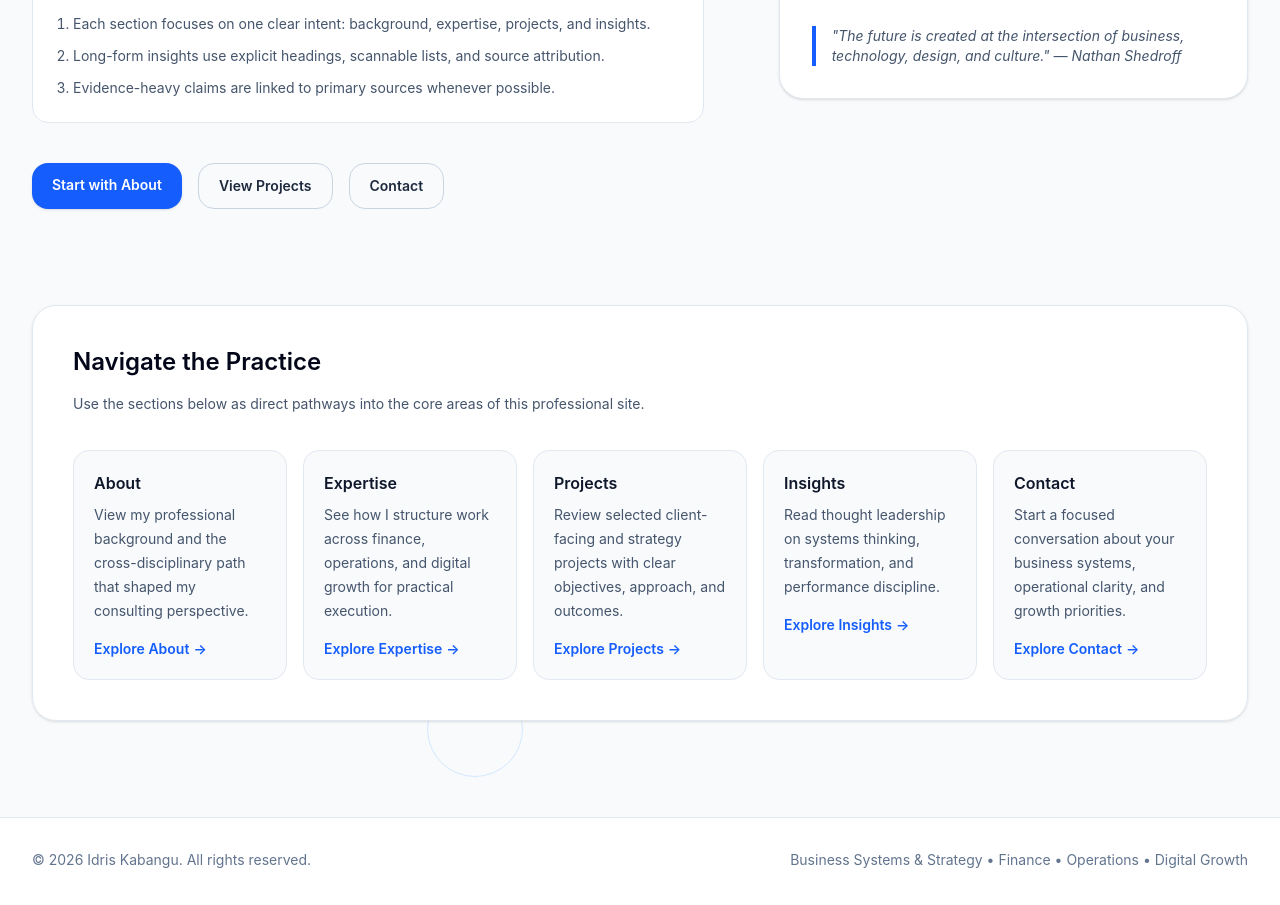
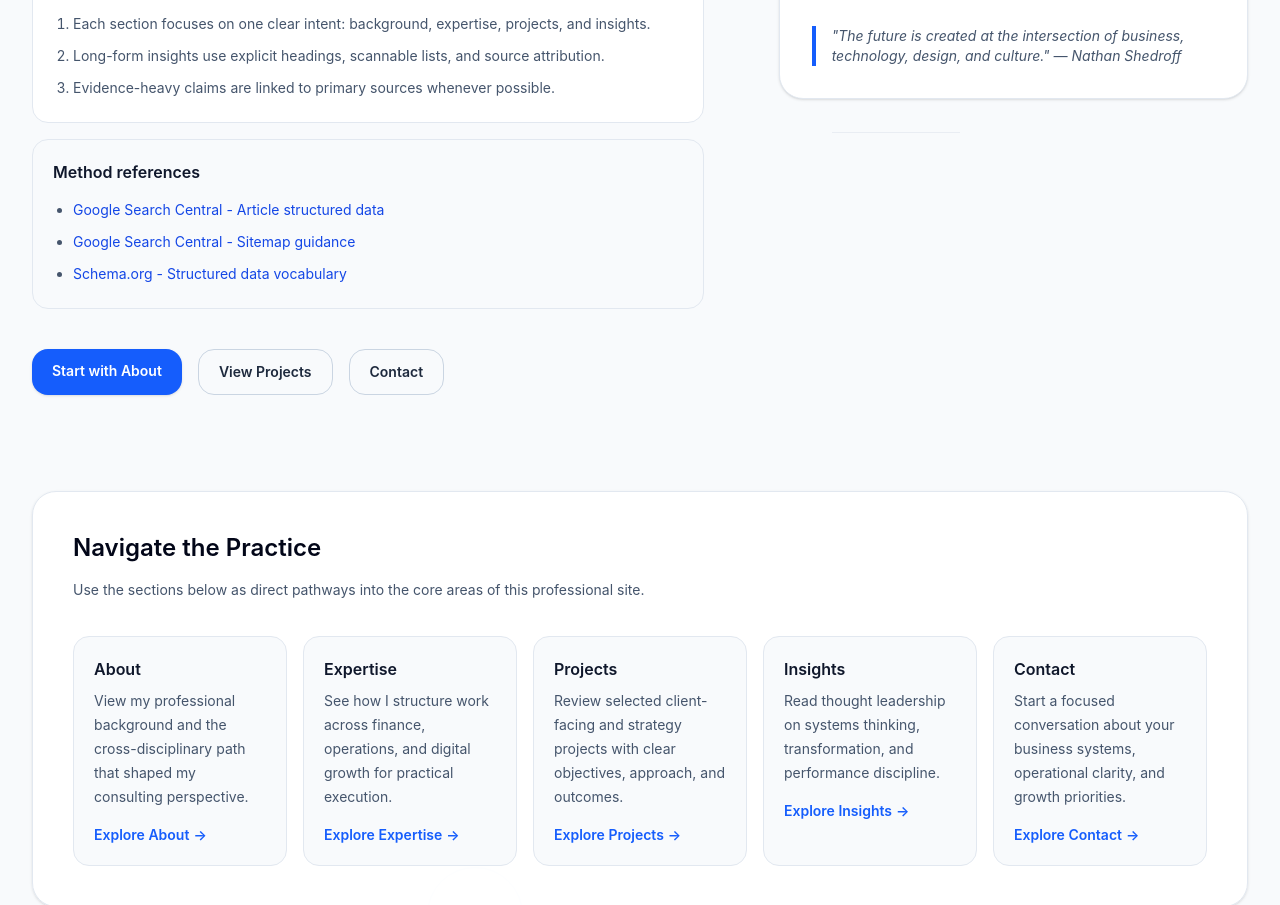
Before and after one commit to kabangumueyema/idris-website, a React (Vite) app: page / in a window 1280 px wide. Shown: the part 800-1705 px from the top of the page. Built offline with nearby package versions, Linux system fonts and the light colour scheme.

Commit message:
Add source blocks to Home and Projects for strict AIO compliance

```diff
--- a/src/components/Home.jsx
+++ b/src/components/Home.jsx
@@ -72,6 +72,26 @@ export default function Home() {
               <li>Long-form insights use explicit headings, scannable lists, and source attribution.</li>
               <li>Evidence-heavy claims are linked to primary sources whenever possible.</li>
             </ol>
+          </div>
+          <div className="mt-4 max-w-2xl rounded-2xl border border-slate-200 bg-slate-50 p-5">
+            <h2 className="text-base font-semibold text-slate-900">Method references</h2>
+            <ul className="mt-3 list-disc space-y-1 pl-5 text-sm leading-7 text-slate-600">
+              <li>
+                <a href="https://developers.google.com/search/docs/appearance/structured-data/article" target="_blank" rel="noopener noreferrer" className="text-blue-700 hover:text-blue-800 hover:underline">
+                  Google Search Central - Article structured data
+                </a>
+              </li>
+              <li>
+                <a href="https://developers.google.com/search/docs/crawling-indexing/sitemaps/build-sitemap" target="_blank" rel="noopener noreferrer" className="text-blue-700 hover:text-blue-800 hover:underline">
+                  Google Search Central - Sitemap guidance
+                </a>
+              </li>
+              <li>
+                <a href="https://schema.org/" target="_blank" rel="noopener noreferrer" className="text-blue-700 hover:text-blue-800 hover:underline">
+                  Schema.org - Structured data vocabulary
+                </a>
+              </li>
+            </ul>
           </div>
           <div className="mt-10 flex flex-wrap gap-4">
             <Link to="/about" className="rounded-2xl bg-blue-600 px-5 py-3 text-sm font-semibold text-white shadow-sm transition-all duration-200 hover:-translate-y-0.5 hover:bg-blue-700 hover:shadow-md">
--- a/src/components/Work.jsx
+++ b/src/components/Work.jsx
@@ -20,6 +20,27 @@ export default function Work() {
           <li>Results are presented as decision-support evidence, not universal guarantees.</li>
         </ul>
       </div>
+
+        <div className="mt-4 rounded-2xl border border-slate-200 bg-slate-50 p-5">
+          <h2 className="text-base font-semibold text-slate-900">Methods and references</h2>
+          <ul className="mt-3 list-disc space-y-1 pl-5 text-sm leading-7 text-slate-600">
+            <li>
+              <a href="https://www.pmi.org/pmbok-guide-standards" target="_blank" rel="noopener noreferrer" className="text-blue-700 hover:text-blue-800 hover:underline">
+                Project Management Institute - PM standards
+              </a>
+            </li>
+            <li>
+              <a href="https://www.ifrs.org/issued-standards/list-of-standards/" target="_blank" rel="noopener noreferrer" className="text-blue-700 hover:text-blue-800 hover:underline">
+                IFRS Foundation - Reporting standards
+              </a>
+            </li>
+            <li>
+              <a href="https://data.worldbank.org/" target="_blank" rel="noopener noreferrer" className="text-blue-700 hover:text-blue-800 hover:underline">
+                World Bank Open Data - Macro assumptions context
+              </a>
+            </li>
+          </ul>
+        </div>
 
       <div className="mt-12 space-y-6">
         {projects.map((project) => (
```
Also changed, not shown: 1 other file (tests, documents, lock files or other folders).
